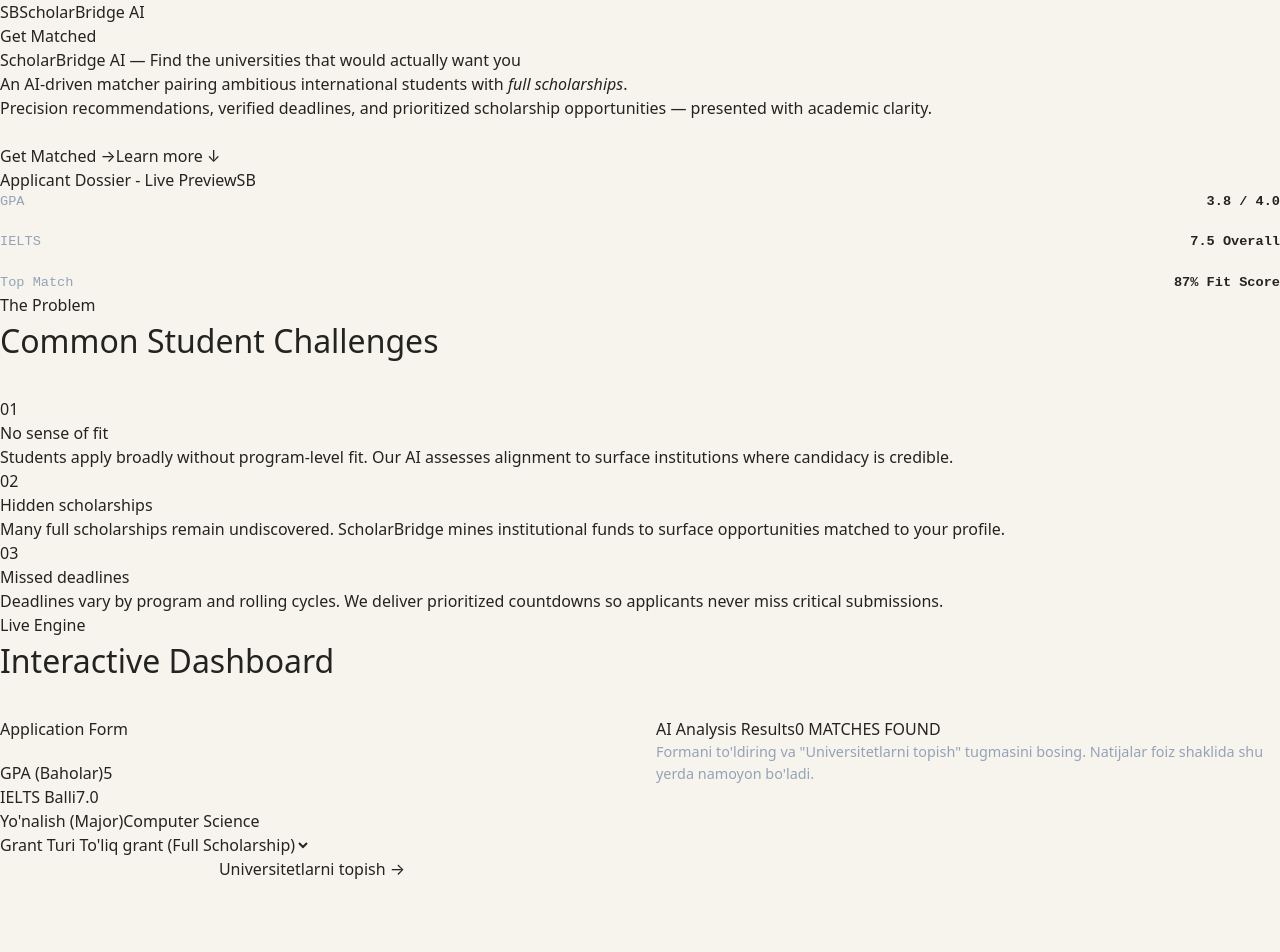
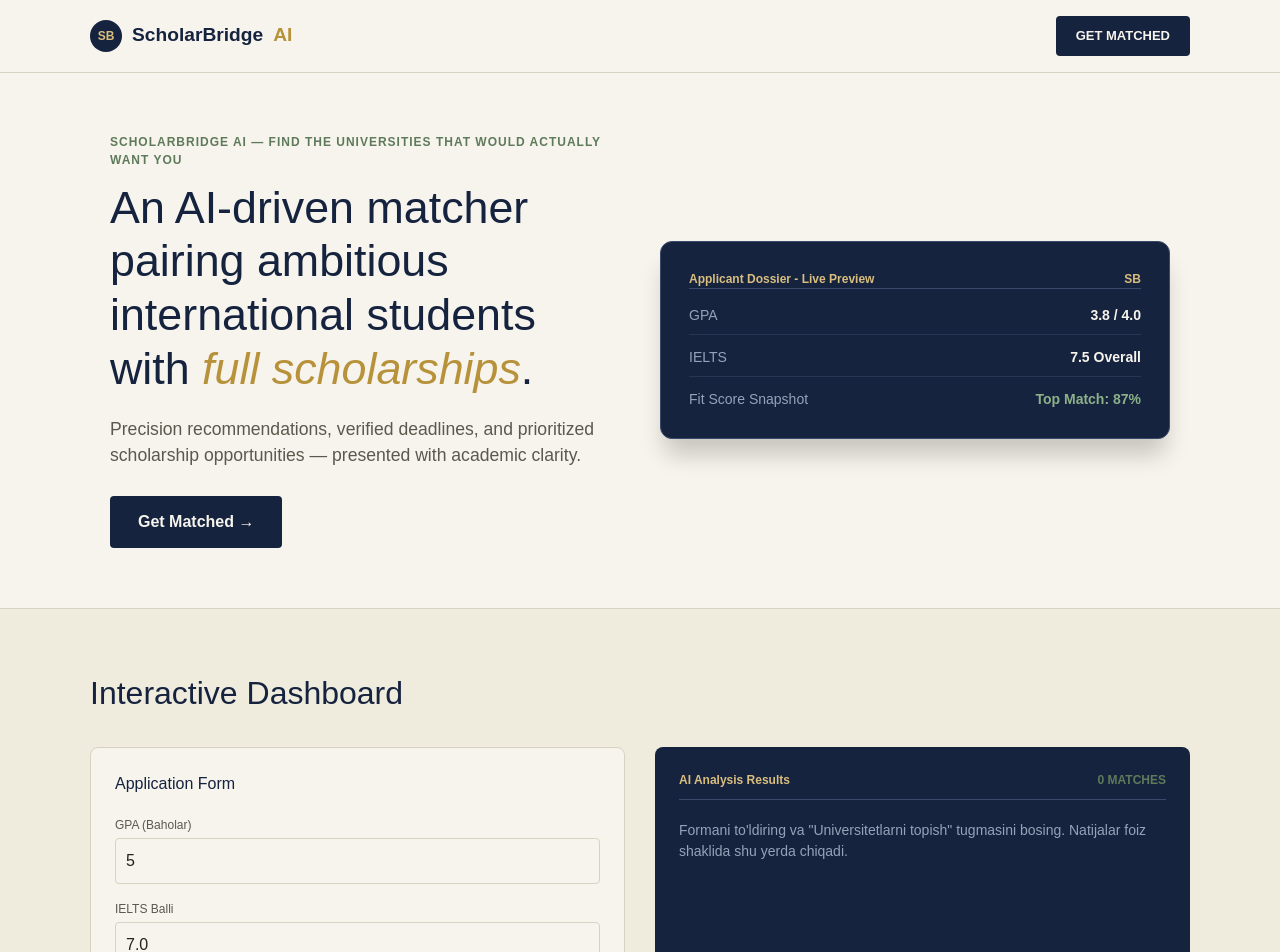
Before and after one commit to jamijomi344as-jpg/ScholarBridge, a Next.js app: page / in a window 1280 px wide. Shown: the top 952 px of the page. Built offline with nearby package versions, Linux system fonts and the light colour scheme.

Commit message:
Update page.tsx

```diff
--- a/app/page.tsx
+++ b/app/page.tsx
@@ -8,11 +8,8 @@
   country: string;
   matchPercentage: number;
   scholarshipChance?: string;
-  scholarshipChanceDetails?: string;
-  reason: string;
+  scholarshipName: string;
   description: string;
-  scholarshipName: string;
-  website: string;
 }
 
 export default function Home() {
@@ -21,8 +18,6 @@
   const [sat, setSat] = useState('');
   const [majors, setMajors] = useState<string[]>(['Computer Science']);
   const [fundingTypes, setFundingTypes] = useState<string[]>(['Full scholarship only']);
-  const [selectedCountries, setSelectedCountries] = useState<string[]>(['All Countries']);
-  const [userOriginCountry, setUserOriginCountry] = useState('Uzbekistan');
 
   const [recommendations, setRecommendations] = useState<Recommendation[]>([]);
   const [loading, setLoading] = useState(false);
@@ -37,200 +32,139 @@
       const response = await fetch('/api/recommend', {
         method: 'POST',
         headers: { 'Content-Type': 'application/json' },
-        body: JSON.stringify({
-          schoolGrade,
-          ielts,
-          sat,
-          majors,
-          fundingTypes,
-          selectedCountries,
-          userOriginCountry,
-        }),
+        body: JSON.stringify({ schoolGrade, ielts, sat, majors, fundingTypes }),
       });
 
       const data = await response.json();
-
-      if (!response.ok) {
-        throw new Error(data.error || 'Serverda xatolik yuz berdi');
-      }
-
+      if (!response.ok) throw new Error(data.error || 'Serverda xatolik');
       setRecommendations(data.recommendations || []);
     } catch (err: any) {
-      setError(err.message || 'Xatolik yuz berdi.');
+      setError(err.message);
     } finally {
       setLoading(false);
     }
   };
 
   return (
-    <div>
-      {/* 1. Header Navigation */}
-      <header>
-        <div className="container nav">
-          <div className="logo">
-            <span className="mark">SB</span>
-            ScholarBridge <span style={{ color: 'var(--gold)' }}>AI</span>
+    <div style={{ backgroundColor: '#F6F4EC', color: '#232320', fontFamily: 'sans-serif', minHeight: '100vh', margin: 0, padding: 0 }}>
+      {/* Header */}
+      <header style={{ position: 'sticky', top: 0, zIndex: 50, backgroundColor: 'rgba(246, 244, 236, 0.95)', borderBottom: '1px solid #D8D2C0', padding: '16px 32px' }}>
+        <div style={{ maxWidth: '1100px', margin: '0 auto', display: 'flex', justifyContent: 'space-between', alignItems: 'center' }}>
+          <div style={{ display: 'flex', alignItems: 'center', gap: '10px', fontSize: '1.2rem', fontWeight: 'bold', color: '#16233F' }}>
+            <span style={{ backgroundColor: '#16233F', color: '#D9BE7E', width: '32px', height: '32px', borderRadius: '50%', display: 'flex', alignItems: 'center', justifyContent: 'center', fontSize: '12px' }}>SB</span>
+            ScholarBridge <span style={{ color: '#B8923B' }}>AI</span>
           </div>
-          <a href="#interactive-demo" className="nav-cta">
+          <a href="#demo" style={{ backgroundColor: '#16233F', color: '#F6F4EC', padding: '10px 20px', borderRadius: '4px', textDecoration: 'none', fontSize: '13px', fontWeight: 'bold', textTransform: 'uppercase' }}>
             Get Matched
           </a>
         </div>
       </header>
 
-      {/* 2. Hero Section */}
-      <section className="container hero">
+      {/* Hero Section */}
+      <section style={{ maxWidth: '1100px', margin: '0 auto', padding: '60px 20px', display: 'grid', gridTemplateColumns: 'repeat(auto-fit, minmax(320px, 1fr))', gap: '40px', alignItems: 'center' }}>
         <div>
-          <span className="eyebrow">
+          <span style={{ fontSize: '12px', fontWeight: 'bold', color: '#5F7A5A', textTransform: 'uppercase', letterSpacing: '1px', display: 'block', marginBottom: '12px' }}>
             ScholarBridge AI — Find the universities that would actually want you
           </span>
-          <h1>
-            An AI-driven matcher pairing ambitious international students with <em>full scholarships</em>.
+          <h1 style={{ fontSize: '2.8rem', color: '#16233F', lineHeight: 1.2, marginBottom: '20px' }}>
+            An AI-driven matcher pairing ambitious international students with <em style={{ color: '#B8923B' }}>full scholarships</em>.
           </h1>
-          <p className="lede">
+          <p style={{ color: '#5B584E', fontSize: '1.1rem', marginBottom: '28px' }}>
             Precision recommendations, verified deadlines, and prioritized scholarship opportunities — presented with academic clarity.
           </p>
-          <div style={{ marginTop: '24px' }}>
-            <a href="#interactive-demo" className="btn-primary">
+          <a href="#demo" style={{ backgroundColor: '#16233F', color: '#F6F4EC', padding: '14px 28px', borderRadius: '4px', textDecoration: 'none', fontWeight: 'bold', display: 'inline-block' }}>
             Get Matched →
           </a>
-            <a href="#how-it-works" className="btn-ghost">
-              Learn more ↓
-            </a>
-          </div>
         </div>
 
         {/* Dossier Card */}
-        <div className="dossier">
-          <div className="dossier-head">
+        <div style={{ backgroundColor: '#16233F', color: '#F6F4EC', padding: '28px', borderRadius: '12px', border: '1px solid #3A4A6B', boxShadow: '0 20px 25px -5px rgba(0,0,0,0.2)' }}>
+          <div style={{ display: 'flex', justifyContent: 'space-between', borderBottom: '1px solid #3A4A6B', pb: '12px', marginBottom: '16px', color: '#D9BE7E', fontSize: '12px', fontWeight: 'bold' }}>
             <span>Applicant Dossier - Live Preview</span>
-            <span className="mark">SB</span>
+            <span>SB</span>
           </div>
-          <div style={{ display: 'grid', gap: '12px', fontFamily: 'IBM Plex Mono, monospace', fontSize: '0.85rem' }}>
-            <div style={{ display: 'flex', justifyContent: 'space-between', borderBottom: '1px solid var(--rule-dark)', paddingBottom: '8px' }}>
+          <div style={{ display: 'grid', gap: '12px', fontSize: '14px' }}>
+            <div style={{ display: 'flex', justifyContent: 'space-between', borderBottom: '1px solid rgba(58,74,107,0.5)', paddingBottom: '8px' }}>
               <span style={{ color: '#94a3b8' }}>GPA</span>
               <strong>3.8 / 4.0</strong>
             </div>
-            <div style={{ display: 'flex', justifyContent: 'space-between', borderBottom: '1px solid var(--rule-dark)', paddingBottom: '8px' }}>
+            <div style={{ display: 'flex', justifyContent: 'space-between', borderBottom: '1px solid rgba(58,74,107,0.5)', paddingBottom: '8px' }}>
               <span style={{ color: '#94a3b8' }}>IELTS</span>
               <strong>7.5 Overall</strong>
             </div>
             <div style={{ display: 'flex', justifyContent: 'space-between' }}>
-              <span style={{ color: '#94a3b8' }}>Top Match</span>
-              <strong style={{ color: 'var(--sage-light)' }}>87% Fit Score</strong>
+              <span style={{ color: '#94a3b8' }}>Fit Score Snapshot</span>
+              <strong style={{ color: '#8CB088' }}>Top Match: 87%</strong>
             </div>
           </div>
         </div>
       </section>
 
-      {/* 3. Common Student Challenges */}
-      <section className="section section-alt">
-        <div className="container">
-          <span className="eyebrow">The Problem</span>
-          <h2 style={{ fontFamily: 'Source Serif 4, serif', fontSize: '2rem', color: 'var(--navy)', marginBottom: '32px' }}>
-            Common Student Challenges
-          </h2>
+      {/* Interactive Form & Result Section */}
+      <section id="demo" style={{ backgroundColor: '#EFEBDD', padding: '60px 20px', borderTop: '1px solid #D8D2C0' }}>
+        <div style={{ maxWidth: '1100px', margin: '0 auto' }}>
+          <h2 style={{ fontSize: '2rem', color: '#16233F', marginBottom: '30px' }}>Interactive Dashboard</h2>
 
-          <div className="grid-3">
-            <div className="card">
-              <span className="num">01</span>
-              <h3>No sense of fit</h3>
-              <p>Students apply broadly without program-level fit. Our AI assesses alignment to surface institutions where candidacy is credible.</p>
+          <div style={{ display: 'grid', gridTemplateColumns: 'repeat(auto-fit, minmax(320px, 1fr))', gap: '30px', alignItems: 'start' }}>
+            {/* Form */}
+            <div style={{ backgroundColor: '#F6F4EC', padding: '24px', borderRadius: '8px', border: '1px solid #D8D2C0' }}>
+              <h3 style={{ marginBottom: '20px', color: '#16233F' }}>Application Form</h3>
+              <form onSubmit={handleSubmit} style={{ display: 'grid', gap: '16px' }}>
+                <div>
+                  <label style={{ display: 'block', fontSize: '12px', color: '#5B584E', marginBottom: '4px' }}>GPA (Baholar)</label>
+                  <input type="text" value={schoolGrade} onChange={(e) => setSchoolGrade(e.target.value)} style={{ width: '100%', padding: '10px', borderRadius: '4px', border: '1px solid #D8D2C0' }} required />
                 </div>
-            <div className="card">
-              <span className="num">02</span>
-              <h3>Hidden scholarships</h3>
-              <p>Many full scholarships remain undiscovered. ScholarBridge mines institutional funds to surface opportunities matched to your profile.</p>
+                <div>
+                  <label style={{ display: 'block', fontSize: '12px', color: '#5B584E', marginBottom: '4px' }}>IELTS Balli</label>
+                  <input type="text" value={ielts} onChange={(e) => setIelts(e.target.value)} style={{ width: '100%', padding: '10px', borderRadius: '4px', border: '1px solid #D8D2C0' }} required />
                 </div>
-            <div className="card">
-              <span className="num">03</span>
-              <h3>Missed deadlines</h3>
-              <p>Deadlines vary by program and rolling cycles. We deliver prioritized countdowns so applicants never miss critical submissions.</p>
+                <div>
+                  <label style={{ display: 'block', fontSize: '12px', color: '#5B584E', marginBottom: '4px' }}>Yo'nalish (Major)</label>
+                  <input type="text" value={majors.join(', ')} onChange={(e) => setMajors(e.target.value.split(',').map(s=>s.trim()))} style={{ width: '100%', padding: '10px', borderRadius: '4px', border: '1px solid #D8D2C0' }} required />
                 </div>
-          </div>
-        </div>
-      </section>
-
-      {/* 4. Interactive Dashboard / Form Demo */}
-      <section id="interactive-demo" className="section container">
-        <div style={{ marginBottom: '32px' }}>
-          <span className="eyebrow">Live Engine</span>
-          <h2 style={{ fontFamily: 'Source Serif 4, serif', fontSize: '2rem', color: 'var(--navy)' }}>
-            Interactive Dashboard
-          </h2>
-        </div>
-
-        <div style={{ display: 'grid', gridTemplateColumns: 'repeat(auto-fit, minmax(320px, 1fr))', gap: '32px', alignItems: 'start' }}>
-          {/* Form */}
-          <div className="form-card">
-            <h3 style={{ fontFamily: 'Source Serif 4, serif', marginBottom: '20px', color: 'var(--navy)' }}>Application Form</h3>
-            <form onSubmit={handleSubmit}>
-              <div className="form-group">
-                <label>GPA (Baholar)</label>
-                <input type="text" value={schoolGrade} onChange={(e) => setSchoolGrade(e.target.value)} required />
-              </div>
-              <div className="form-group">
-                <label>IELTS Balli</label>
-                <input type="text" value={ielts} onChange={(e) => setIelts(e.target.value)} required />
-              </div>
-              <div className="form-group">
-                <label>Yo'nalish (Major)</label>
-                <input type="text" value={majors.join(', ')} onChange={(e) => setMajors(e.target.value.split(',').map(s => s.trim()))} required />
-              </div>
-              <div className="form-group">
-                <label>Grant Turi</label>
-                <select value={fundingTypes[0]} onChange={(e) => setFundingTypes([e.target.value])}>
-                  <option value="Full scholarship only">To'liq grant (Full Scholarship)</option>
-                  <option value="Partial scholarship">Qisman grant</option>
-                </select>
-              </div>
-              <button type="submit" disabled={loading} className="btn-primary" style={{ width: '100%', justifyContent: 'center' }}>
+                <button type="submit" disabled={loading} style={{ backgroundColor: '#16233F', color: '#F6F4EC', padding: '12px', border: 'none', borderRadius: '4px', fontWeight: 'bold', cursor: 'pointer', marginTop: '10px' }}>
                   {loading ? 'AI Tahlil qilmoqda...' : 'Universitetlarni topish →'}
                 </button>
               </form>
             </div>
 
-          {/* Results Dossier */}
-          <div className="dossier" style={{ minHeight: '400px' }}>
-            <div className="dossier-head">
-              <span>AI Analysis Results</span>
-              <span style={{ color: 'var(--sage-light)' }}>{recommendations.length} MATCHES FOUND</span>
+            {/* Results */}
+            <div style={{ backgroundColor: '#16233F', color: '#F6F4EC', padding: '24px', borderRadius: '8px', minHeight: '380px' }}>
+              <div style={{ display: 'flex', justifyContent: 'space-between', marginBottom: '20px', borderBottom: '1px solid #3A4A6B', paddingBottom: '10px' }}>
+                <span style={{ color: '#D9BE7E', fontSize: '12px', fontWeight: 'bold' }}>AI Analysis Results</span>
+                <span style={{ color: '#5F7A5A', fontSize: '12px', fontWeight: 'bold' }}>{recommendations.length} MATCHES</span>
               </div>
 
-            {loading && <p style={{ color: 'var(--gold-light)', fontFamily: 'IBM Plex Mono' }}>Imkoniyatlar hisoblanmoqda...</p>}
+              {loading && <p style={{ color: '#D9BE7E' }}>Imkoniyatlar hisoblanmoqda...</p>}
               {error && <p style={{ color: '#ef4444' }}>⚠️ {error}</p>}
               {!loading && !error && recommendations.length === 0 && (
-              <p style={{ color: '#94a3b8', fontSize: '0.9rem' }}>
-                Formani to'ldiring va "Universitetlarni topish" tugmasini bosing. Natijalar foiz shaklida shu yerda namoyon bo'ladi.
+                <p style={{ color: '#94a3b8', fontSize: '14px' }}>
+                  Formani to'ldiring va "Universitetlarni topish" tugmasini bosing. Natijalar foiz shaklida shu yerda chiqadi.
                 </p>
               )}
 
               {!loading && recommendations.length > 0 && (
-              <div style={{ display: 'grid', gap: '16px', maxHeight: '500px', overflowY: 'auto' }}>
+                <div style={{ display: 'grid', gap: '12px', maxHeight: '400px', overflowY: 'auto' }}>
                   {recommendations.map((rec) => (
-                  <div key={rec.id} style={{ background: 'var(--navy-2)', padding: '16px', borderRadius: '6px', border: '1px solid var(--rule-dark)' }}>
-                    <div style={{ display: 'flex', justifyContent: 'space-between', alignItems: 'flex-start' }}>
-                      <h4 style={{ fontFamily: 'Source Serif 4, serif', fontSize: '1.1rem', color: '#fff' }}>{rec.universityName}</h4>
-                      <span style={{ background: 'rgba(184, 146, 59, 0.2)', color: 'var(--gold-light)', padding: '4px 8px', borderRadius: '4px', fontSize: '0.8rem', fontWeight: 'bold' }}>
-                        {rec.matchPercentage}%
-                      </span>
+                    <div key={rec.id} style={{ backgroundColor: '#1F3155', padding: '16px', borderRadius: '6px', border: '1px solid #3A4A6B' }}>
+                      <div style={{ display: 'flex', justifyContent: 'space-between' }}>
+                        <h4 style={{ margin: 0, color: '#fff' }}>{rec.universityName}</h4>
+                        <span style={{ backgroundColor: 'rgba(184,146,59,0.2)', color: '#D9BE7E', padding: '2px 8px', borderRadius: '4px', fontSize: '12px', fontWeight: 'bold' }}>{rec.matchPercentage}%</span>
                       </div>
-                    <p style={{ fontSize: '0.8rem', color: '#94a3b8', margin: '4px 0 12px' }}>📍 {rec.country}</p>
-                    <p style={{ fontSize: '0.85rem', color: '#cbd5e1' }}>{rec.description}</p>
+                      <p style={{ fontSize: '12px', color: '#94a3b8', margin: '4px 0 8px' }}>📍 {rec.country}</p>
+                      <p style={{ fontSize: '13px', color: '#cbd5e1', margin: 0 }}>{rec.description}</p>
                     </div>
                   ))}
                 </div>
               )}
             </div>
           </div>
+        </div>
       </section>
 
       {/* Footer */}
-      <footer>
-        <div className="container foot-row">
-          <div>ScholarBridge AI</div>
-          <div>Built in Namangan · ScholarBridge AI</div>
-          <div>Contact: admissions@scholarbridge.ai</div>
-        </div>
+      <footer style={{ backgroundColor: '#16233F', color: '#94a3b8', padding: '24px 20px', fontSize: '12px', textAlign: 'center', borderTop: '1px solid #3A4A6B' }}>
+        Built in Namangan · ScholarBridge AI
       </footer>
     </div>
   );
```
Lines whose indentation alone changed are shown as unchanged.
